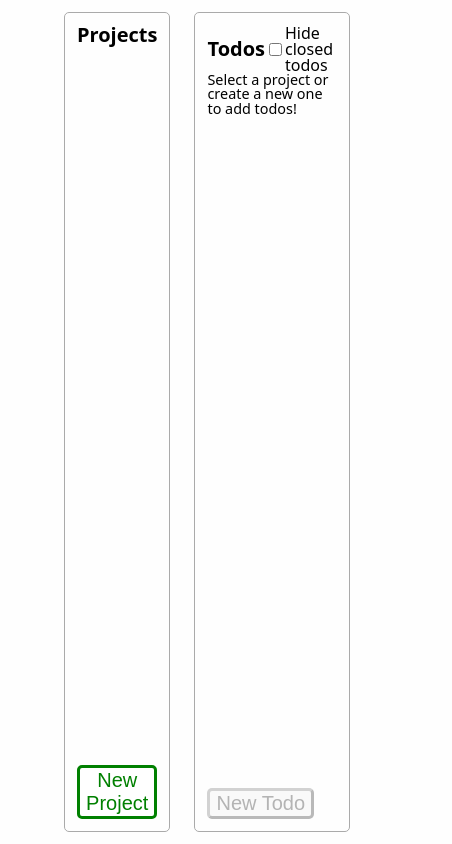
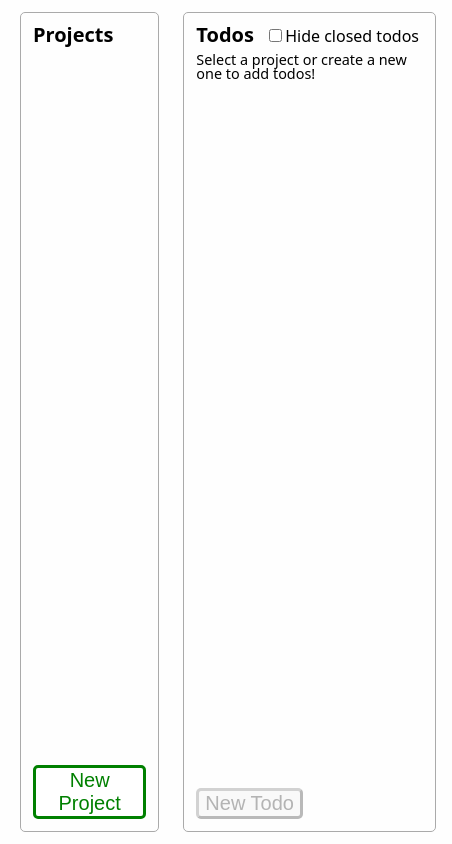
Before and after one commit to lbackman/todo-list, a website built with webpack: page src/index.html in a window 390 px wide. Shown: the whole page, 452 px wide, since content can reach past the window. Built offline with nearby package versions, Linux system fonts and the light colour scheme.

Commit message:
Modify layout

```diff
--- a/src/style.css
+++ b/src/style.css
@@ -1,11 +1,5 @@
 html {
   font-family:system-ui, -apple-system, BlinkMacSystemFont, 'Segoe UI', Roboto, Oxygen, Ubuntu, Cantarell, 'Open Sans', 'Helvetica Neue', sans-serif;
-}
-
-body {
-  height: 100vh;
-  padding: 0 3.25rem;
-  background-color: #fefefe;
 }
 
 body,
@@ -14,6 +8,21 @@ main,
 .modal-form,
 .todo-header {
   display: flex;
+}
+
+body {
+  height: 100vh;
+  width: max(67vw, 440px);
+  padding: 0 3.25rem;
+  background-color: #fefefe;
+  margin: 0 auto;
+}
+
+@media only screen and (max-width: 560px) {
+  body {
+  margin: 0 0.25rem;
+  padding: 0 0.25rem;
+  }
 }
 
 aside,
```
